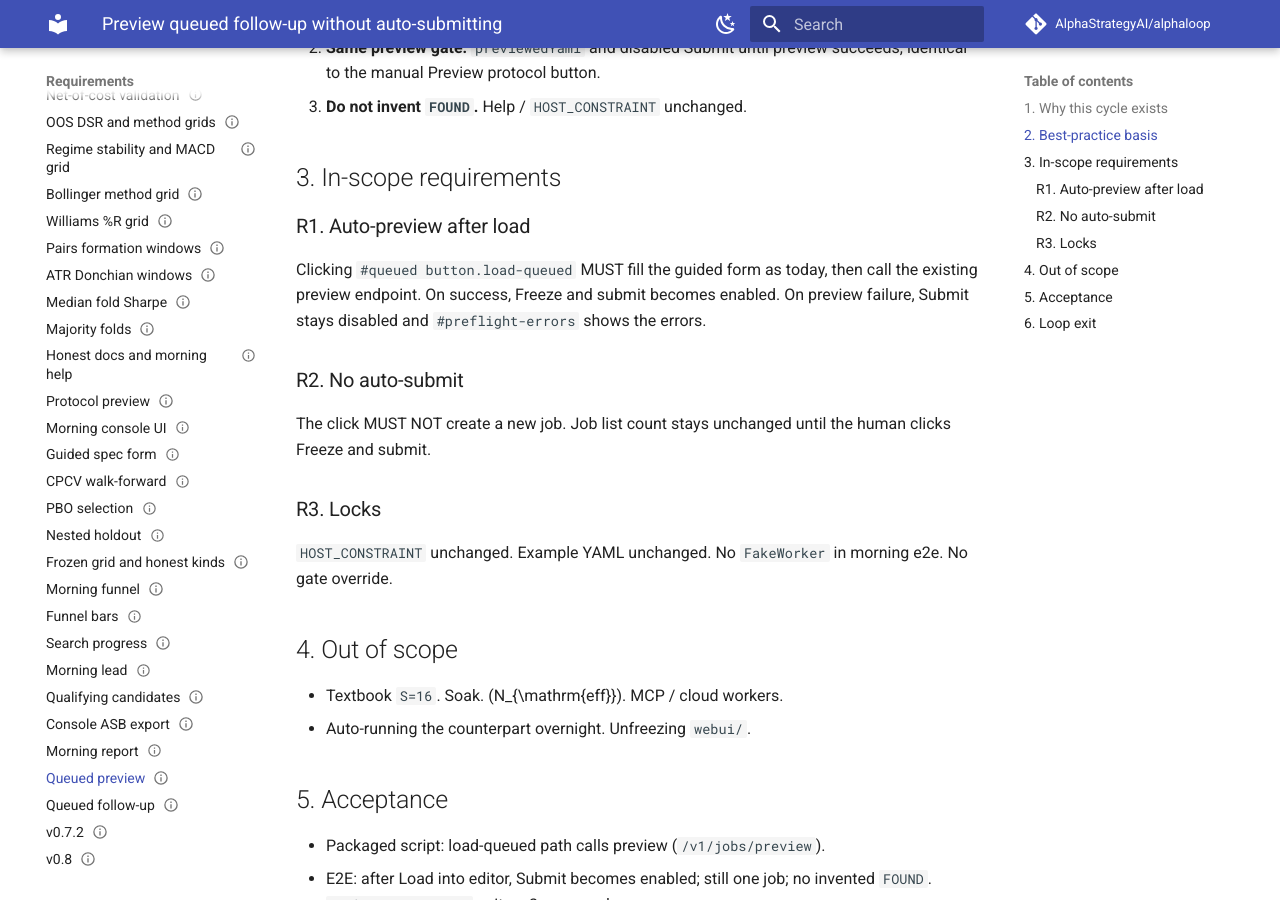
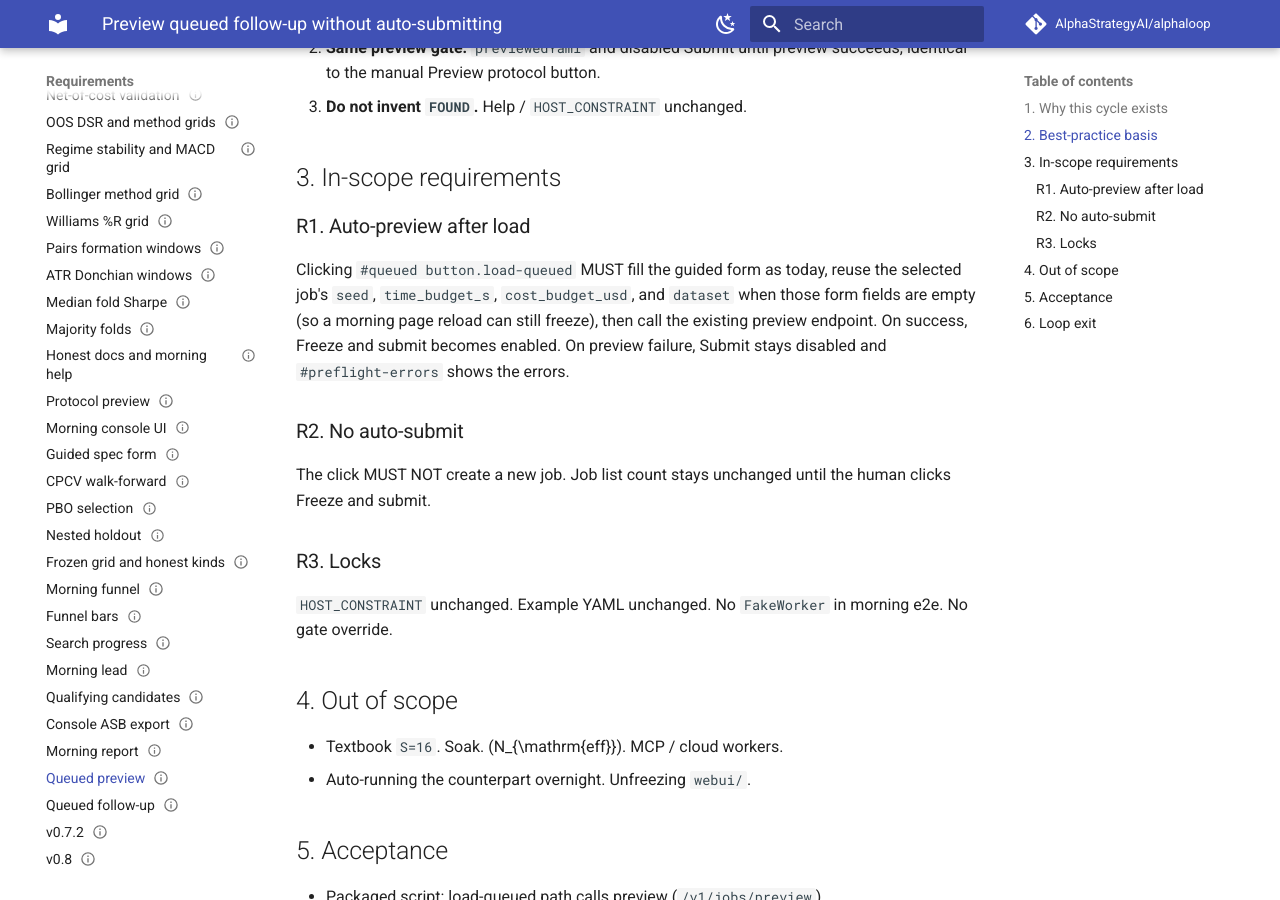
Before and after one commit to AlphaStrategyAI/alphaloop, an MkDocs documentation site: the page built from docs/requirements/2026-08-20-queued-preview.md, in a window 1280 px wide and 900 px high, scrolled down 722 px. Built offline with MkDocs 1.6.1 and Material for MkDocs 9.7.7, drawn with Linux system fonts in a browser that asks for light colours; comment, search, counter and statistics services are not loaded.

Commit message:
fix(webui): reuse job seed, budget, and dataset when loading a follow-up
A morning reload clears the form. Load into editor now copies the selected
job's lab settings so protocol preview can succeed without auto-submit.

Co-authored-by: PatrickFeng <AlphaStrategyAI@users.noreply.github.com>

```diff
--- a/docs/requirements/2026-08-20-queued-preview.md
+++ b/docs/requirements/2026-08-20-queued-preview.md
@@ -45,9 +45,12 @@ protocol review step, not the freeze.
 ### R1. Auto-preview after load
 
 Clicking `#queued button.load-queued` MUST fill the guided form as
-today, then call the existing preview endpoint. On success, Freeze
-and submit becomes enabled. On preview failure, Submit stays
-disabled and `#preflight-errors` shows the errors.
+today, reuse the selected job's `seed`, `time_budget_s`,
+`cost_budget_usd`, and `dataset` when those form fields are empty
+(so a morning page reload can still freeze), then call the existing
+preview endpoint. On success, Freeze and submit becomes enabled. On
+preview failure, Submit stays disabled and `#preflight-errors` shows
+the errors.
 
 ### R2. No auto-submit
 
```
Also changed, not shown: src/alphaloop/webui/static/app.js (+44 -6 lines), 3 other files.
